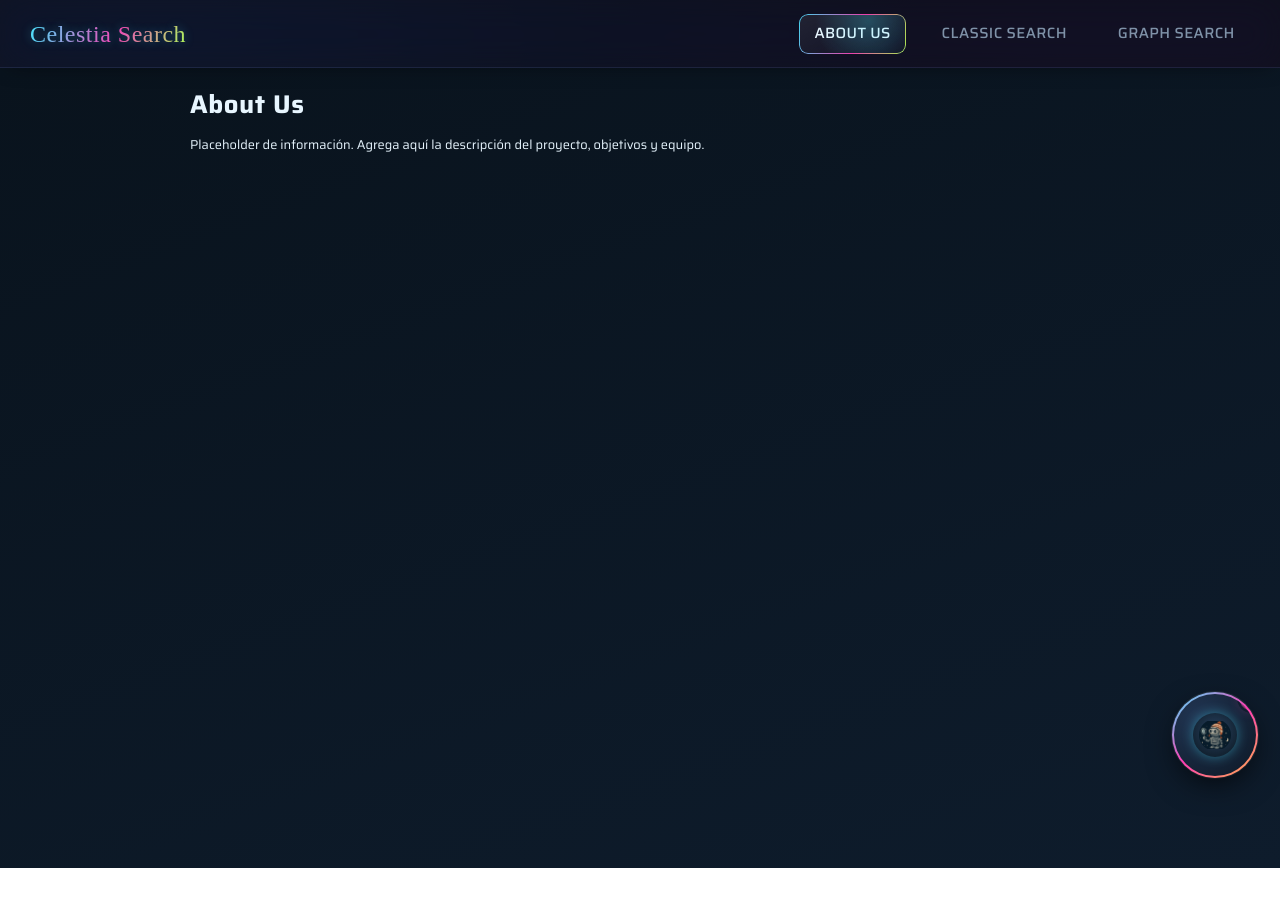
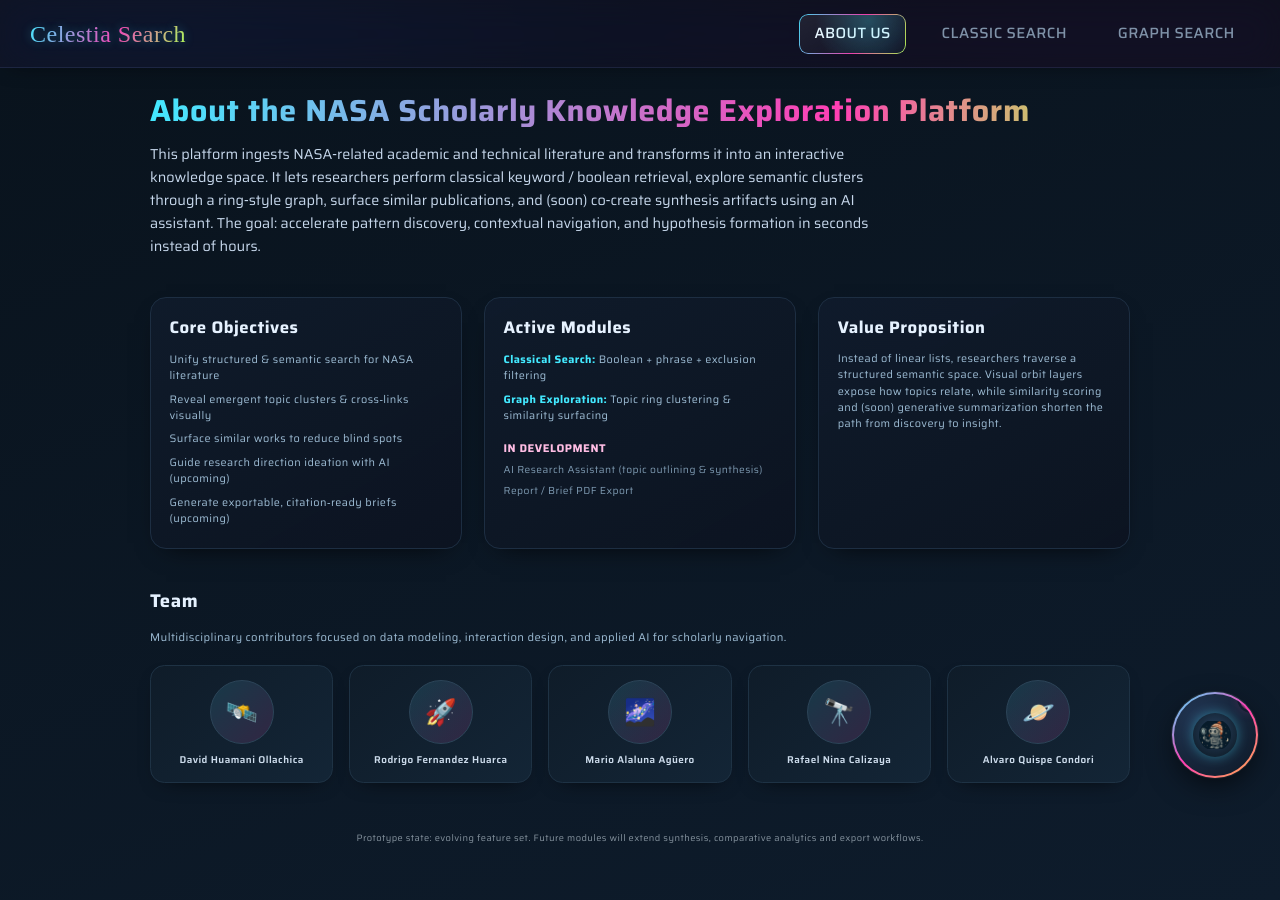
Before and after one commit to dev1d123/CelestiaGraph, a React (Vite) app in the folder celestia-graph/: page /about in a window 1280 px wide. Before the commit the page ends 868 px from the top, so only its background shows below. Built offline with nearby package versions, Linux system fonts and the light colour scheme; a web font is replaced by a local one.

Commit message:
feat: about us information

```diff
--- a/celestia-graph/src/pages/AboutPage.tsx
+++ b/celestia-graph/src/pages/AboutPage.tsx
@@ -1,14 +1,113 @@
 import React from 'react';
-// import NavBar from '../components/NavBar'; // eliminado
+
+const cardStyle: React.CSSProperties = {
+	background: 'linear-gradient(150deg,#101b2cdd,#0c1320e6)',
+	border: '1px solid #1d2e42',
+	borderRadius: '1rem',
+	padding: '1.1rem 1.15rem 1.3rem',
+	boxShadow: '0 10px 26px -16px #000'
+};
 
 const AboutPage: React.FC = () => (
-	<div style={{minHeight:'100vh', background:'linear-gradient(160deg,#09131d,#0e1c2c)'}}>
-		{/* <NavBar /> eliminado (global) */}
-		<main style={{maxWidth:'900px', margin:'0 auto', padding:'1.4rem 1.1rem 3rem'}}>
-			<h1 style={{margin:'0 0 1rem', fontSize:'1.6rem', letterSpacing:'.6px'}}>About Us</h1>
-			<p style={{fontSize:'.8rem', lineHeight:1.55, maxWidth:'680px'}}>
-				Placeholder de información. Agrega aquí la descripción del proyecto, objetivos y equipo.
-			</p>
+	<div style={{ minHeight: '100vh', background: 'linear-gradient(160deg,#09131d,#0e1c2c)' }}>
+		<main style={{ maxWidth: '980px', margin: '0 auto', padding: '1.6rem 1.2rem 3.4rem', display: 'flex', flexDirection: 'column', gap: '2.4rem' }}>
+			<header>
+				<h1 style={{ margin: '0 0 1rem', fontSize: '1.9rem', letterSpacing: '.6px', background: 'linear-gradient(90deg,#43e9ff,#ff3fb4 70%,#b4ff4d)', WebkitBackgroundClip: 'text', color: 'transparent' }}>
+					About the NASA Scholarly Knowledge Exploration Platform
+				</h1>
+				<p style={{ fontSize: '.9rem', lineHeight: 1.6, maxWidth: '760px', color: '#c7d8ec', margin: 0 }}>
+					This platform ingests NASA‑related academic and technical literature and transforms it into an
+					interactive knowledge space. It lets researchers perform classical keyword / boolean retrieval,
+					explore semantic clusters through a ring‑style graph, surface similar publications, and (soon)
+					co‑create synthesis artifacts using an AI assistant. The goal: accelerate pattern discovery,
+					contextual navigation, and hypothesis formation in seconds instead of hours.
+				</p>
+			</header>
+
+			<section style={{ display: 'grid', gap: '1.4rem', gridTemplateColumns: 'repeat(auto-fit,minmax(260px,1fr))' }}>
+				<div style={cardStyle}>
+					<h2 style={{ margin: 0, fontSize: '1.05rem', letterSpacing: '.5px', color: '#e6f2ff' }}>Core Objectives</h2>
+					<ul style={{ margin: '.7rem 0 0', padding: 0, listStyle: 'none', display: 'flex', flexDirection: 'column', gap: '.45rem', fontSize: '.68rem', letterSpacing: '.45px', color: '#9fbed6' }}>
+						<li>Unify structured & semantic search for NASA literature</li>
+						<li>Reveal emergent topic clusters & cross‑links visually</li>
+						<li>Surface similar works to reduce blind spots</li>
+						<li>Guide research direction ideation with AI (upcoming)</li>
+						<li>Generate exportable, citation‑ready briefs (upcoming)</li>
+					</ul>
+				</div>
+				<div style={cardStyle}>
+					<h2 style={{ margin: 0, fontSize: '1.05rem', letterSpacing: '.5px', color: '#e6f2ff' }}>Active Modules</h2>
+					<ul style={{ margin: '.7rem 0 0', padding: 0, listStyle: 'none', display: 'flex', flexDirection: 'column', gap: '.45rem', fontSize: '.68rem', letterSpacing: '.45px', color: '#9fbed6' }}>
+						<li><strong style={{ color: '#43e9ff' }}>Classical Search:</strong> Boolean + phrase + exclusion filtering</li>
+						<li><strong style={{ color: '#43e9ff' }}>Graph Exploration:</strong> Topic ring clustering & similarity surfacing</li>
+					</ul>
+					<h3 style={{ margin: '1rem 0 .3rem', fontSize: '.7rem', letterSpacing: '.5px', color: '#ffbde4', textTransform: 'uppercase' }}>In Development</h3>
+					<ul style={{ margin: 0, padding: 0, listStyle: 'none', display: 'flex', flexDirection: 'column', gap: '.4rem', fontSize: '.64rem', letterSpacing: '.45px', color: '#7d99b0' }}>
+						<li>AI Research Assistant (topic outlining & synthesis)</li>
+						<li>Report / Brief PDF Export</li>
+					</ul>
+				</div>
+				<div style={cardStyle}>
+					<h2 style={{ margin: 0, fontSize: '1.05rem', letterSpacing: '.5px', color: '#e6f2ff' }}>Value Proposition</h2>
+					<p style={{ margin: '.65rem 0 0', fontSize: '.68rem', lineHeight: 1.5, letterSpacing: '.4px', color: '#9fbed6' }}>
+						Instead of linear lists, researchers traverse a structured semantic space. Visual orbit layers expose how topics relate,
+						while similarity scoring and (soon) generative summarization shorten the path from discovery to insight.
+					</p>
+				</div>
+			</section>
+
+			<section>
+				<h2 style={{ margin: '0 0 .9rem', fontSize: '1.15rem', letterSpacing: '.55px', color: '#e6f2ff' }}>Team</h2>
+				<p style={{ margin: '0 0 1.2rem', fontSize: '.7rem', letterSpacing: '.4px', color: '#9fbed6', maxWidth: '640px' }}>
+					Multidisciplinary contributors focused on data modeling, interaction design, and applied AI for scholarly navigation.
+				</p>
+				<div style={{
+					display: 'grid',
+					gap: '1rem',
+					gridTemplateColumns: 'repeat(auto-fit,minmax(160px,1fr))'
+				}}>
+					{[
+						{ name: 'David Huamani Ollachica', emoji: '🛰️' },
+						{ name: 'Rodrigo Fernandez Huarca', emoji: '🚀' },
+						{ name: 'Mario Alaluna Agüero', emoji: '🌌' },
+						{ name: 'Rafael Nina Calizaya', emoji: '🔭' },
+						{ name: 'Alvaro Quispe Condori', emoji: '🪐' }
+					].map(m => (
+						<div key={m.name} style={{
+							background: 'linear-gradient(140deg,#0f1c29,#132536)',
+							border: '1px solid #1e3244',
+							borderRadius: '.9rem',
+							padding: '.85rem .85rem 1rem',
+							display: 'flex',
+							flexDirection: 'column',
+							alignItems: 'center',
+							gap: '.55rem',
+							boxShadow: '0 8px 22px -14px #000'
+						}}>
+							<div style={{
+								width: '62px',
+								height: '62px',
+								borderRadius: '50%',
+								display: 'flex',
+								alignItems: 'center',
+								justifyContent: 'center',
+								fontSize: '1.6rem',
+								background: 'linear-gradient(135deg,#43e9ff22,#ff3fb422)',
+								border: '1px solid #2c4458'
+							}} aria-label={`${m.name} avatar`}>
+								<span role="img" aria-hidden="true">{m.emoji}</span>
+							</div>
+							<div style={{ textAlign: 'center', fontSize: '.62rem', lineHeight: 1.35, letterSpacing: '.45px', color: '#cddcec', fontWeight: 600 }}>
+								{m.name}
+							</div>
+						</div>
+					))}
+				</div>
+			</section>
+
+			<footer style={{ fontSize: '.58rem', letterSpacing: '.45px', opacity: .55, textAlign: 'center', marginTop: '.6rem' }}>
+				Prototype state: evolving feature set. Future modules will extend synthesis, comparative analytics and export workflows.
+			</footer>
 		</main>
 	</div>
 );
```
